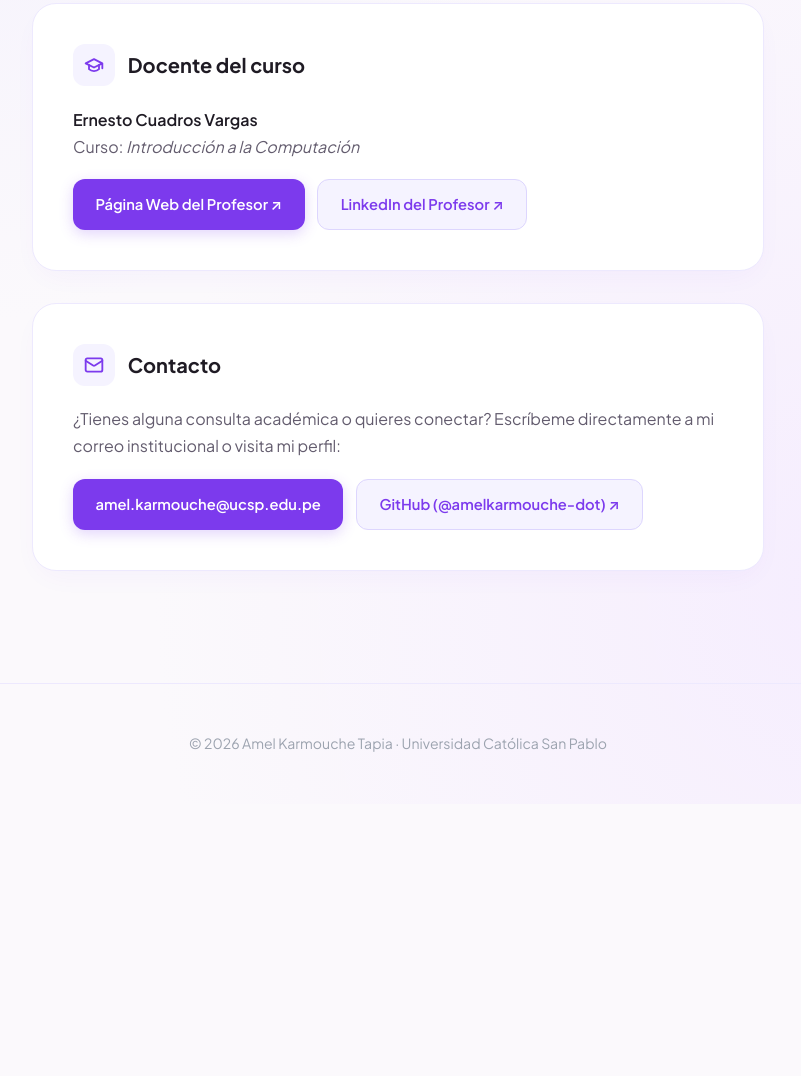
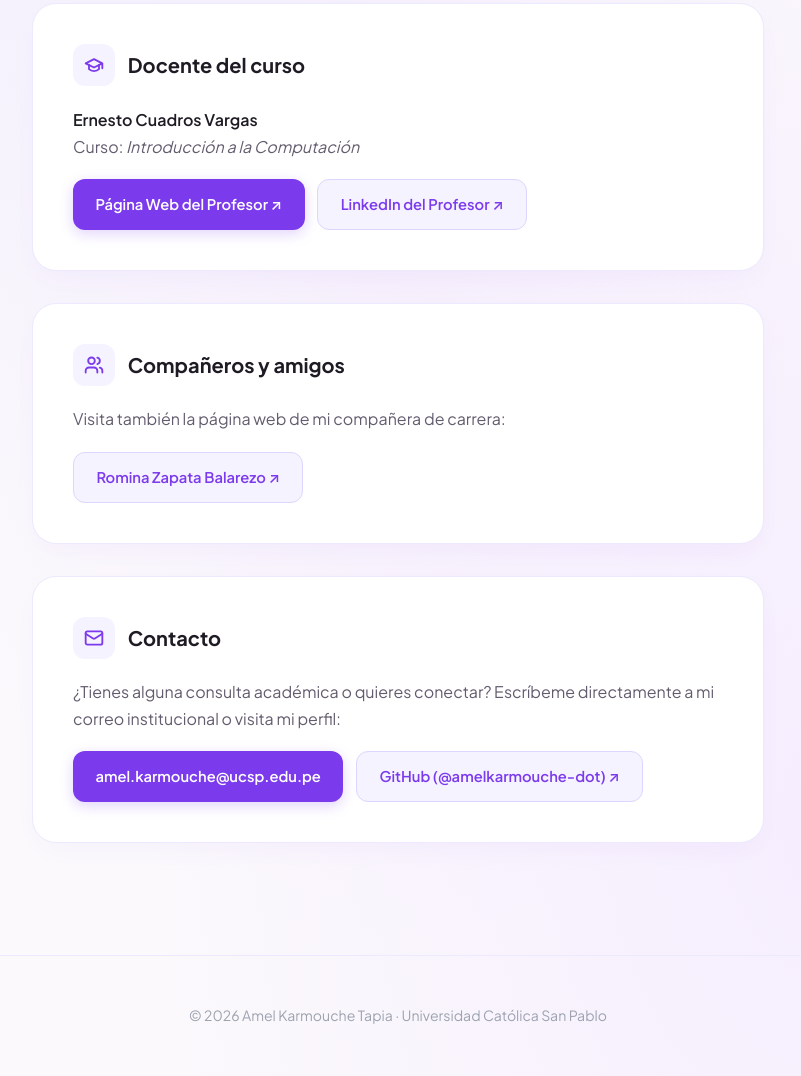
Before and after one commit to amelkarmouche-dot/amel-karmouche-tapia, a plain HTML site: page index.html in a window 1280 px wide. Shown: the part 666-1742 px from the top of the page, without its empty margins (242-1043 px from the left). Before the commit the page ends 1470 px from the top, so only its background shows below. Drawn offline with nearby package versions, Linux system fonts and the light colour scheme; a web font is replaced by a local one.

Commit message:
index.html

```diff
--- a/index.html
+++ b/index.html
@@ -37,7 +37,8 @@
             background-color: var(--bg-cream);
             background-image:
                 radial-gradient(at 15% 10%, rgba(237, 233, 254, 0.7) 0px, transparent 45%),
-                radial-gradient(at 85% 85%, rgba(243, 232, 255, 0.7) 0px, transparent 45%);
+                radial-gradient(at 85% 85%, rgba(243, 232, 255, 0.7) 0px, transparent 45%),
+                radial-gradient(at 50% 50%, rgba(216, 180, 254, 0.15) 0px, transparent 60%);
             color: var(--ink);
             line-height: 1.7;
             margin: 0;
@@ -328,7 +329,25 @@
                 </div>
             </section>
 
-            <!-- SECCIÓN 3: CONTACTO -->
+            <!-- SECCIÓN 3: COMPAÑEROS Y AMIGOS -->
+            <section class="card">
+                <div class="card-header">
+                    <div class="icon-box">
+                        <svg width="20" height="20" viewBox="0 0 24 24" fill="none" stroke="currentColor" stroke-width="2.2" stroke-linecap="round" stroke-linejoin="round"><path d="M16 21v-2a4 4 0 0 0-4-4H6a4 4 0 0 0-4 4v2"/><circle cx="9" cy="7" r="4"/><path d="M22 21v-2a4 4 0 0 0-3-3.87"/><path d="M16 3.13a4 4 0 0 1 0 7.75"/></svg>
+                    </div>
+                    <h2>Compañeros y amigos</h2>
+                </div>
+                <p>
+                    Visita también la página web de mi compañera de carrera:
+                </p>
+                <div class="links-stack">
+                    <a href="https://romina-zapata.github.io/romina-zapata-balarezo/" target="_blank" rel="noopener" class="btn btn-soft">
+                        Romina Zapata Balarezo ↗
+                    </a>
+                </div>
+            </section>
+
+            <!-- SECCIÓN 4: CONTACTO -->
             <section class="card">
                 <div class="card-header">
                     <div class="icon-box">
```
